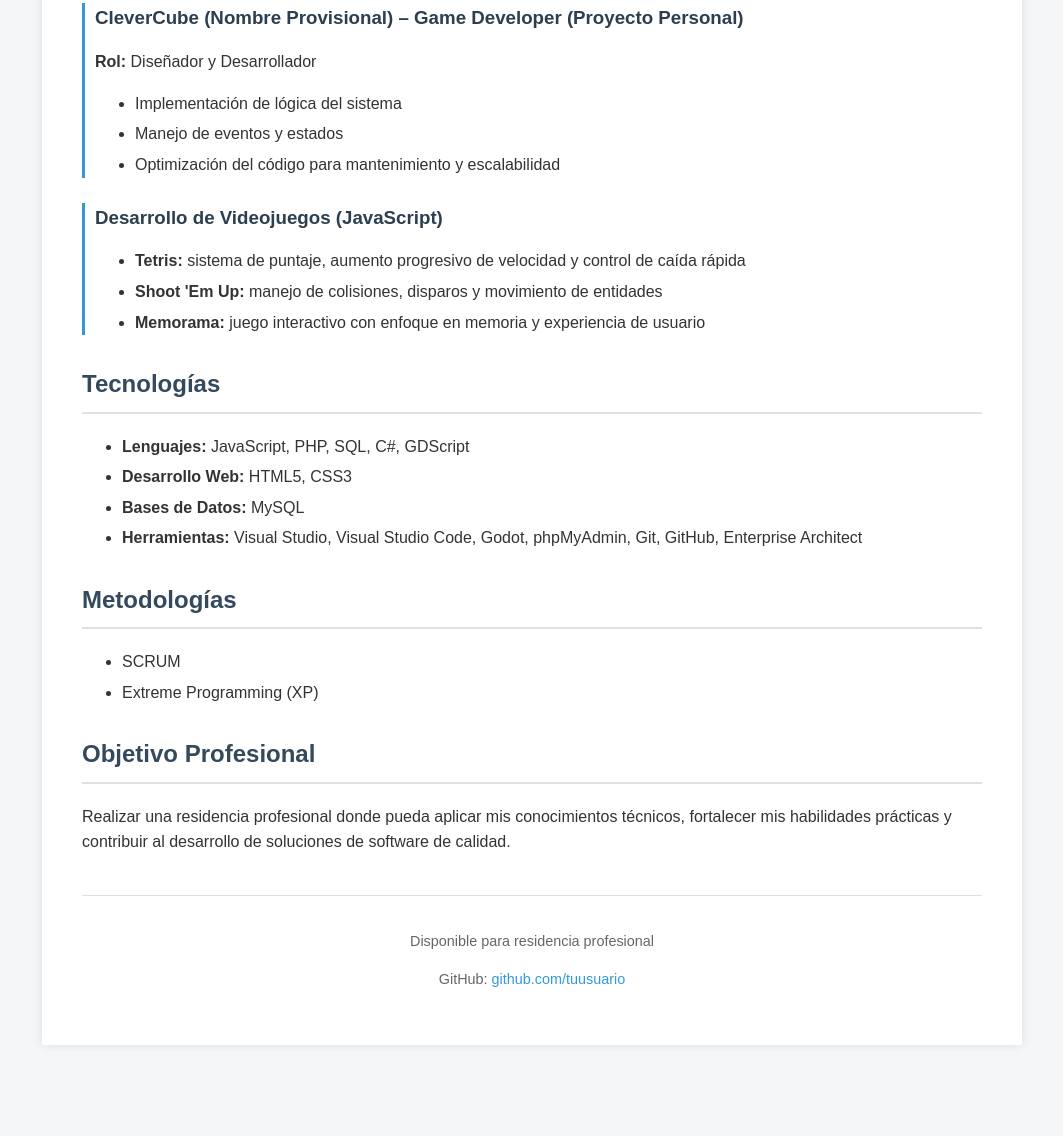
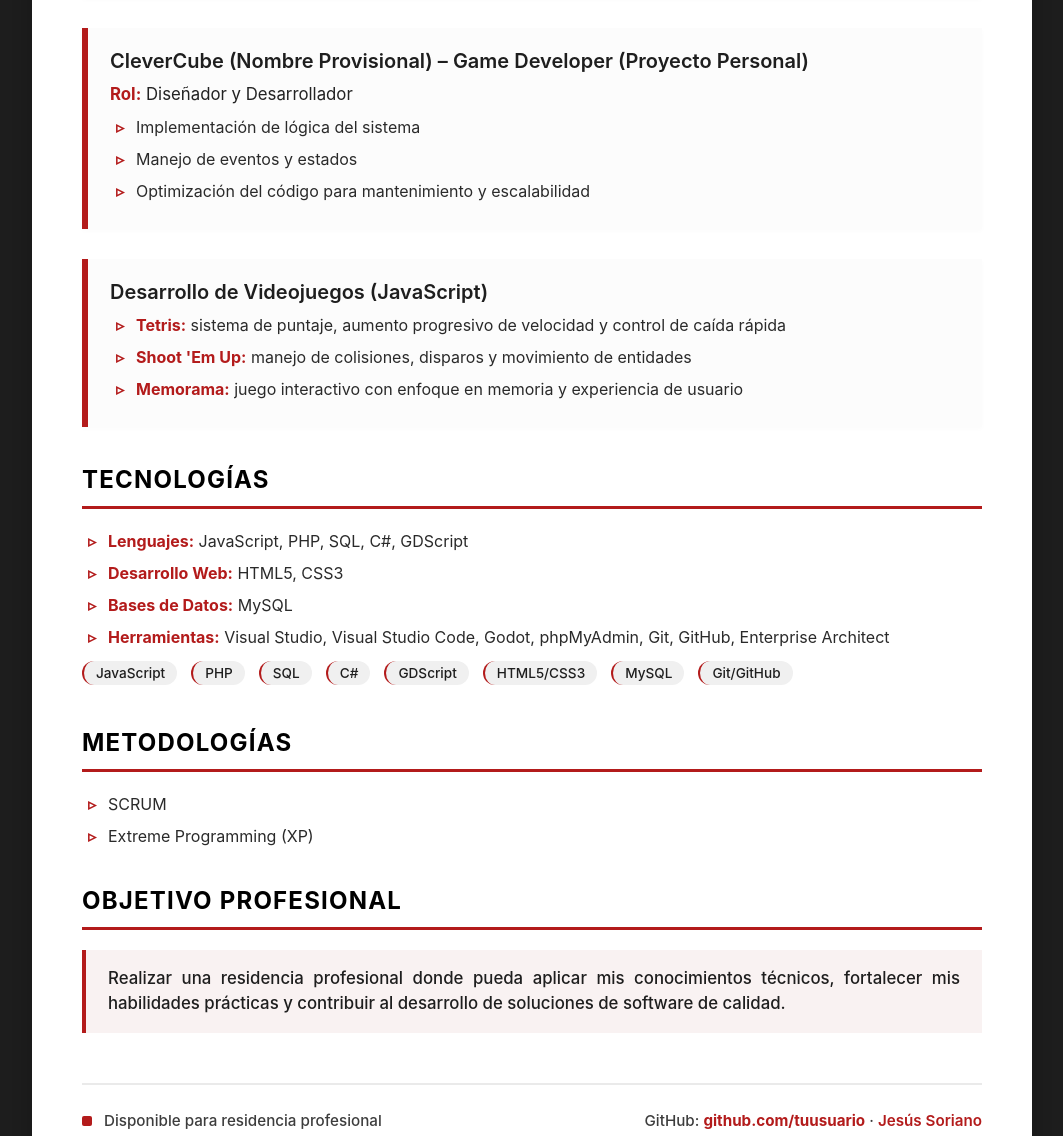
Before and after one commit to jesussoriano-dev/devitsao, a plain HTML site: page index.html in a window 1280 px wide. Shown: the part 740-1876 px from the top of the page, without its empty margins (108-1171 px from the left). Before the commit the page ends 1825 px from the top, so only its background shows below. Drawn offline with Linux system fonts and the light colour scheme.

Commit message:
Update index.html

```diff
--- a/index.html
+++ b/index.html
@@ -3,72 +3,219 @@
 <head>
     <meta charset="UTF-8">
     <meta name="viewport" content="width=device-width, initial-scale=1.0">
-    <title>Currículum - Jesús Soriano Martinez</title>
+    <title>Currículum · Jesús Soriano Martinez</title>
     <style>
-        body {
-            font-family: Arial, Helvetica, sans-serif;
-            background-color: #f4f6f8;
-            color: #333;
+
+        * {
             margin: 0;
             padding: 0;
-            line-height: 1.6;
+            box-sizing: border-box;
         }
+
+        body {
+            font-family: 'Inter', -apple-system, BlinkMacSystemFont, 'Segoe UI', Roboto, Helvetica, Arial, sans-serif;
+            background-color: #1e1e1e;
+            color: #1e1e1e;
+            line-height: 1.5;
+            padding: 40px 20px;
+            display: flex;
+            justify-content: center;
+            align-items: center;
+            min-height: 100vh;
+        }
+
         .container {
-            max-width: 900px;
-            margin: 40px auto;
-            background: #ffffff;
-            padding: 40px;
-            box-shadow: 0 0 10px rgba(0,0,0,0.1);
+            max-width: 1000px;
+            width: 100%;
+            background: white;
+            box-shadow: 0 15px 35px rgba(0,0,0,0.25);
+            padding: 45px 50px;
+            position: relative;
+            border-top: 6px solid #b31b1b;
         }
+
         h1 {
+            font-size: 2.6rem;
+            font-weight: 700;
+            letter-spacing: -0.02em;
+            margin-bottom: 6px;
+            color: #000000;
+            line-height: 1.2;
+        }
+
+        .subtitle {
+            font-size: 1.2rem;
+            font-weight: 500;
+            color: #b31b1b;
+            text-transform: uppercase;
+            letter-spacing: 2px;
+            margin-bottom: 20px;
+            border-bottom: 1px solid rgba(179, 27, 27, 0.25);
+            padding-bottom: 15px;
+        }
+
+        h2 {
+            font-size: 1.5rem;
+            font-weight: 700;
+            color: #000000;
+            border-bottom: 3px solid #b31b1b;
+            padding-bottom: 8px;
+            margin-top: 35px;
+            margin-bottom: 20px;
+            text-transform: uppercase;
+            letter-spacing: 1.2px;
+        }
+
+        h3 {
+            font-size: 1.25rem;
+            font-weight: 600;
+            color: #1e1e1e;
+            margin-bottom: 6px;
+        }
+
+        a {
+            color: #b31b1b;
+            text-decoration: none;
+            font-weight: 600;
+            border-bottom: 1px solid transparent;
+            transition: border-color 0.2s, color 0.2s;
+        }
+
+        a:hover {
+            color: #7a0f0f;
+            border-bottom: 1px solid #7a0f0f;
+        }
+
+        .project {
+            margin-bottom: 30px;
+            padding: 18px 22px;
+            background-color: #fcfcfc;
+            border-left: 6px solid #b31b1b;
+            box-shadow: 0 2px 5px rgba(0,0,0,0.02);
+            transition: box-shadow 0.2s ease, background 0.2s;
+        }
+
+        .project:hover {
+            background-color: #ffffff;
+            box-shadow: 0 8px 18px rgba(179, 27, 27, 0.08);
+        }
+
+        .project p {
+            margin-bottom: 8px;
+        }
+
+        .project strong {
+            color: #b31b1b;
+            font-weight: 700;
+        }
+
+        ul {
+            list-style: none;
+            margin-left: 0;
+            padding-left: 0;
+        }
+
+        li {
+            margin-bottom: 8px;
+            padding-left: 26px;
+            position: relative;
+            color: #2a2a2a;
+            font-weight: 400;
+        }
+
+        li::before {
+            content: "▹";
+            color: #b31b1b;
+            font-weight: 700;
+            position: absolute;
+            left: 6px;
+        }
+
+        section ul li strong {
+            color: #b31b1b;
+        }
+
+        section p {
+            font-size: 1.05rem;
+            color: #222;
+            margin-bottom: 10px;
+            text-align: justify;
+        }
+
+        .footer {
+            margin-top: 50px;
+            padding-top: 25px;
+            border-top: 2px solid #eaeaea;
+            display: flex;
+            justify-content: space-between;
+            align-items: baseline;
+            flex-wrap: wrap;
+            font-size: 0.95rem;
+            color: #3d3d3d;
+        }
+
+        .footer p {
+            margin: 0;
+            font-weight: 500;
+        }
+
+        .footer a {
+            font-weight: 700;
+        }
+
+        section:last-of-type p {
+            background: #f9f2f2;
+            padding: 16px 22px;
+            border-radius: 0px;
+            border-left: 4px solid #b31b1b;
+            color: #1e1e1e;
+            font-weight: 450;
+        }
+
+        .availability {
+            display: inline-block;
+            background-color: #b31b1b;
+            color: white;
+            font-size: 0.8rem;
+            padding: 4px 12px;
+            text-transform: uppercase;
+            letter-spacing: 2px;
+            font-weight: 600;
+            border-radius: 20px;
+            margin-left: 12px;
+            vertical-align: middle;
+        }
+
+        header {
+            margin-bottom: 10px;
+        }
+
+        @media (max-width: 700px) {
+            .container {
+                padding: 30px 25px;
+            }
+            h1 {
+                font-size: 2.1rem;
+            }
+            .footer {
+                flex-direction: column;
+                gap: 10px;
+            }
+        }
+
+        .tech-tag {
+            display: inline-block;
+            background: #f0f0f0;
+            color: #1e1e1e;
+            padding: 2px 12px;
+            border-radius: 20px;
+            font-size: 0.85rem;
+            font-weight: 500;
+            margin-right: 8px;
             margin-bottom: 5px;
-            color: #2c3e50;
+            border-left: 2px solid #b31b1b;
         }
-        h2 {
-            border-bottom: 2px solid #e0e0e0;
-            padding-bottom: 8px;
-            margin-top: 30px;
-            color: #34495e;
-        }
-        h3 {
-            color: #2c3e50;
-            margin-bottom: 5px;
-        }
-        p {
-            line-height: 1.6;
-        }
-        ul {
-            margin-left: 20px;
-            padding-left: 20px;
-        }
-        li {
-            margin-bottom: 5px;
-        }
-        .subtitle {
-            font-weight: bold;
-            color: #555;
-            font-size: 1.1em;
-        }
-        .project {
-            margin-bottom: 25px;
-            padding-left: 10px;
-            border-left: 3px solid #3498db;
-        }
-        .footer {
-            margin-top: 40px;
-            padding-top: 20px;
-            font-size: 0.9em;
-            color: #666;
-            border-top: 1px solid #e0e0e0;
-            text-align: center;
-        }
-        a {
-            color: #3498db;
-            text-decoration: none;
-        }
-        a:hover {
-            text-decoration: underline;
-        }
+
     </style>
 </head>
 <body>
@@ -77,7 +224,7 @@
 
     <header>
         <h1>Jesús Soriano Martinez</h1>
-        <p class="subtitle">Ingeniero en Informática | Desarrollador de Software</p>
+        <p class="subtitle">Ingeniero en Informática · Desarrollador de Software</p>
     </header>
 
     <section>
@@ -113,6 +260,7 @@
                 <li>Manejo de eventos y estados</li>
                 <li>Optimización del código para mantenimiento y escalabilidad</li>
             </ul>
+
         </article>
 
         <article class="project">
@@ -133,6 +281,17 @@
             <li><strong>Bases de Datos:</strong> MySQL</li>
             <li><strong>Herramientas:</strong> Visual Studio, Visual Studio Code, Godot, phpMyAdmin, Git, GitHub, Enterprise Architect</li>
         </ul>
+
+        <div style="display: flex; flex-wrap: wrap; gap: 6px; margin-top: 12px;">
+            <span class="tech-tag">JavaScript</span>
+            <span class="tech-tag">PHP</span>
+            <span class="tech-tag">SQL</span>
+            <span class="tech-tag">C#</span>
+            <span class="tech-tag">GDScript</span>
+            <span class="tech-tag">HTML5/CSS3</span>
+            <span class="tech-tag">MySQL</span>
+            <span class="tech-tag">Git/GitHub</span>
+        </div>
     </section>
 
     <section>
@@ -153,11 +312,19 @@
     </section>
 
     <footer class="footer">
-        <p>Disponible para residencia profesional</p>
-        <p>GitHub: <a href="#">github.com/tuusuario</a></p>
+        <p style="display: flex; align-items: center;">
+            <span style="background: #b31b1b; width: 10px; height: 10px; display: inline-block; margin-right: 12px; border-radius: 2px;"></span>
+            Disponible para residencia profesional
+        </p>
+        <p>GitHub: <a href="#">github.com/tuusuario</a> · <span style="color: #b31b1b; font-weight: 600;">Jesús Soriano</span></p>
     </footer>
+
 
 </main>
 
+
 </body>
 </html>
+
+</body>
+</html>
```
